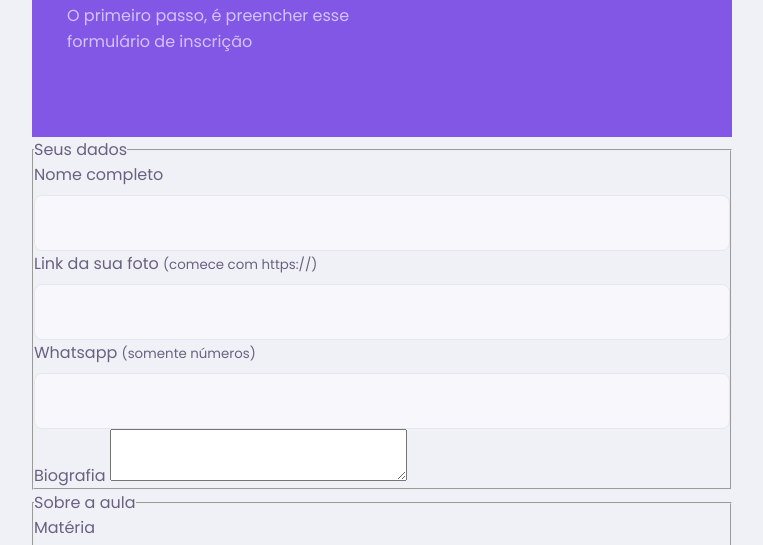
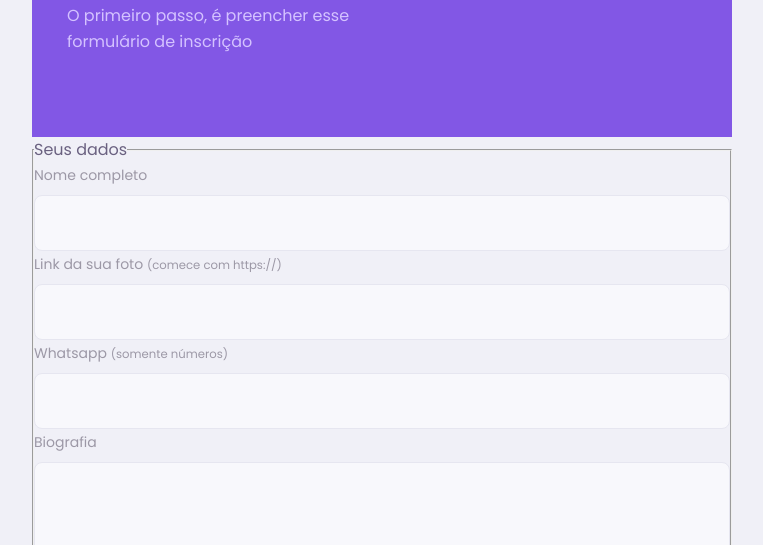
Before and after one commit to thomaztorres/proffy-study, a plain HTML site: page give-classes.html in a window 1280 px wide. Shown: the part 203-748 px from the top of the page, without its empty margins (258-1021 px from the left). Drawn offline with Linux system fonts and the light colour scheme.

Commit message:
Form configurations finished

```diff
--- a/styles/partials/form.css
+++ b/styles/partials/form.css
@@ -1,4 +1,10 @@
-.input-block input, .select-block select {
+.select-block label, .input-block label,.textarea-block label {
+    font-size: 1.4rem;
+    color: var(--color-text-complement);
+}
+
+
+.input-block input, .select-block select, .textarea-block textarea {
     width: 100%;
     height: 5.6rem;
     margin-top: 0.8rem;
@@ -10,11 +16,17 @@
     font: 1.6rem Archivo;
 }
 
-.input-block {
+.textarea-block textarea {
+    padding: 1.2rem 1.6rem;
+    height: 16rem;
+    resize: vertical;
+}
+
+.input-block, .textarea-block {
     position: relative;
 }
 
-.input-block:focus-within::after {
+.input-block:focus-within::after, .textarea-block:focus-within::after {
     content: "";
     width: calc(100% - 3.2rem);
     height: 2px;
```
